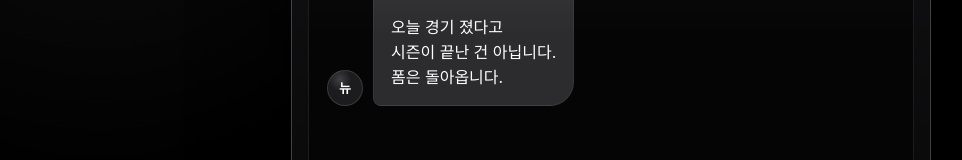
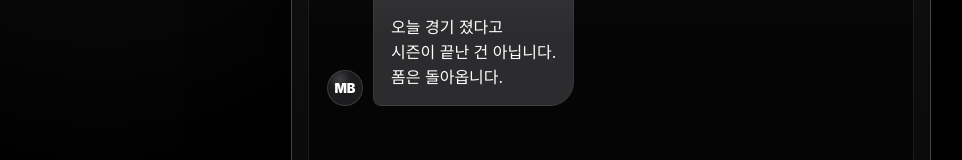
Before and after one commit to JKServices/newmb-chat-release-v2, a Next.js app: page / in a window 1280 px wide. Shown: the part 385-545 px from the top of the page, without its empty margins (29-991 px from the left). Built offline with nearby package versions, Linux system fonts and the light colour scheme.

Commit message:
Update MessageBubble.tsx

```diff
--- a/components/MessageBubble.tsx
+++ b/components/MessageBubble.tsx
@@ -17,7 +17,7 @@ export default function MessageBubble({ role, content }: MessageBubbleProps) {
     <div className={`message-row ${isUser ? "user" : "bot"}`}>
       {isBot ? (
         <div className="profile" aria-hidden="true">
-          뉴
+          MB
         </div>
       ) : null}
 
```
